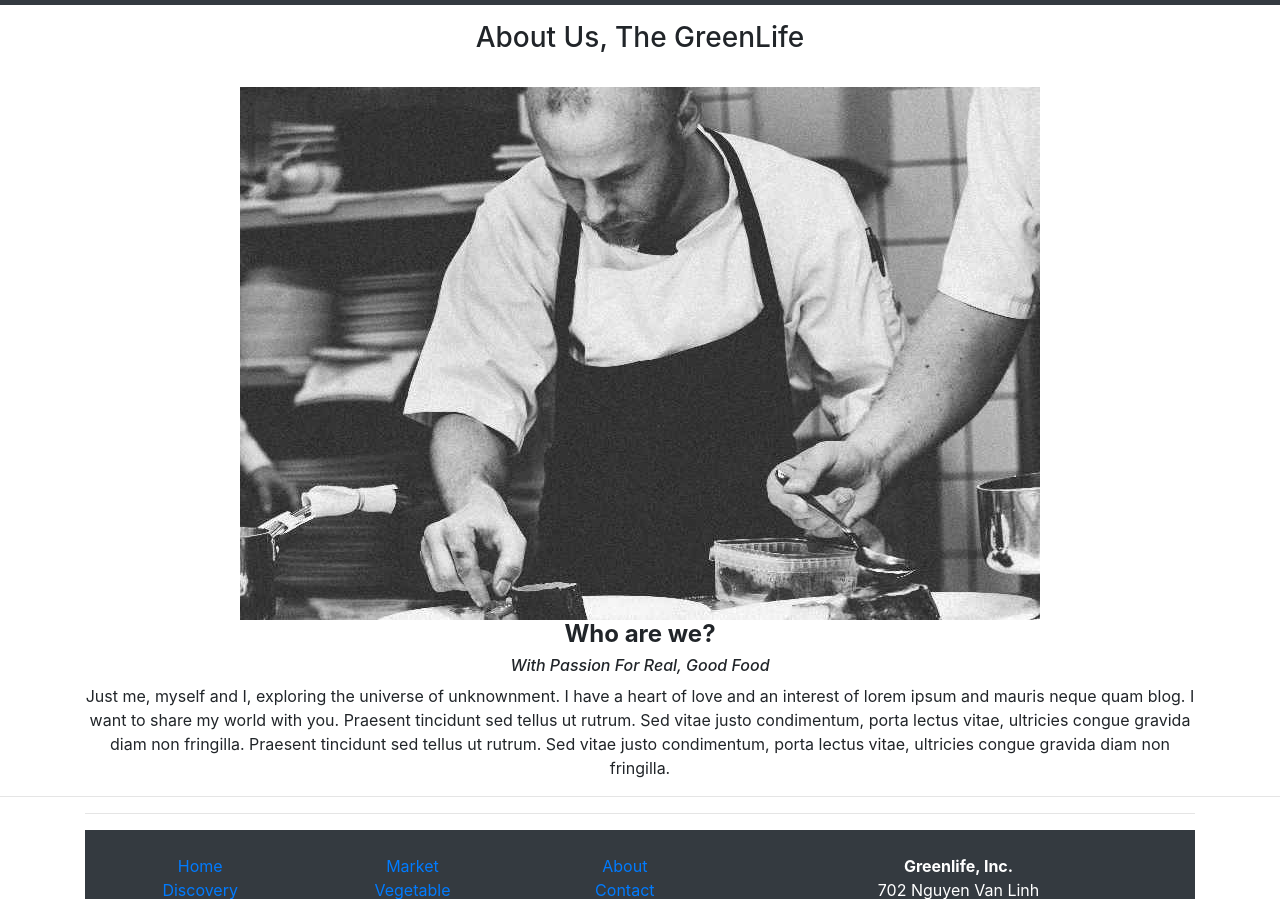
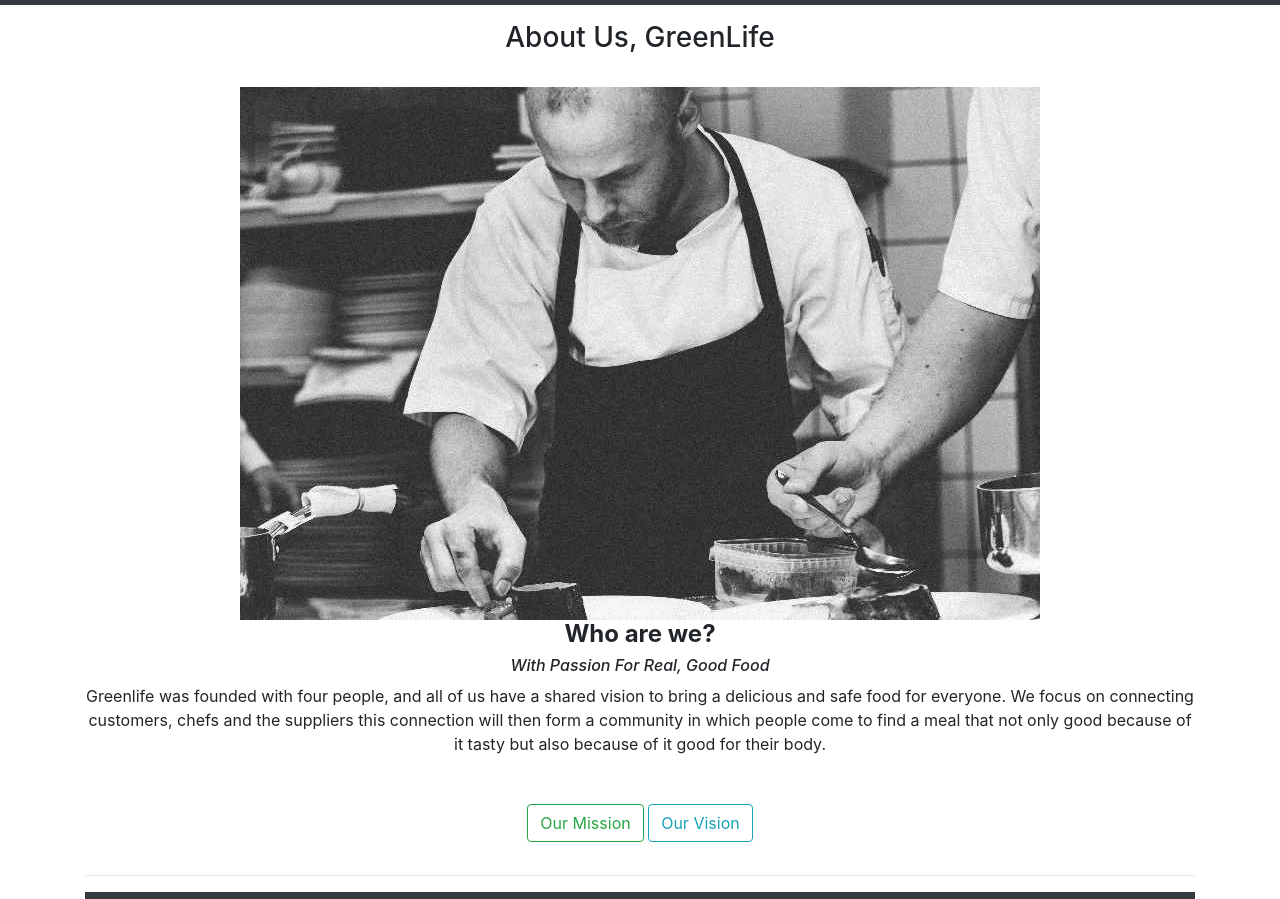
Before and after one commit to xtructt/xtructt.github.io, a plain HTML site: page about.htm in a window 1280 px wide. Shown: the part 51-950 px from the top of the page. Drawn offline with nearby package versions, Linux system fonts and the light colour scheme.

Commit message:
Add Vision and MIssion

```diff
--- a/about.htm
+++ b/about.htm
@@ -1,7 +1,9 @@
 <!DOCTYPE html>
 <!-- saved from url=(0064)https://www.w3schools.com/w3css/tryw3css_templates_food_blog.htm -->
-<html class="gr__w3schools_com"><head><meta http-equiv="Content-Type" content="text/html; charset=UTF-8"><title>About Greenlife</title>
-
+<html class="gr__w3schools_com">
+<head>
+<meta http-equiv="Content-Type" content="text/html; charset=UTF-8">
+<title>About Greenlife</title>
 <meta name="viewport" content="width=device-width, initial-scale=1">
 <meta name="Description" content="Our main mission is to deliver fresh, healthy and organic food to the doorstep of our consumers by partnering up with the finest organic vegetable providers in Vietnam combined with excellent chefs that provides a variety of homemade meals.">
 <meta name="keywords" content="Food, food near me, organic food, vegan,vegetarian, meat, dairy, milk, beef, pork, vegetable, asian cuisine, italian cuisine, vietnamese cuisine, american cuisine, pho, bun dau mam tom, bun bo hue, banh canh, cha gio, banh mi, banh xeo, food delivery, vietnamese rice, vietnamese food delivery, delivery, green food, tomatoes, spinach, kale, veggies, farmers, root vegetables, vegetable garden, chefs, cooking, cooks, cook, homemade, fresh, herbs, fresh herbs, organic lunchables, purely organic, organic produce delivery, sweet potato, microgreen, cabbage, meat and greens diet, asparagus, spring rolls, authentic vietnamese food, ho chi minh city, saigon, vietnam, restaurant">
@@ -11,20 +13,22 @@
 <script src="https://cdnjs.cloudflare.com/ajax/libs/popper.js/1.14.3/umd/popper.min.js" integrity="sha384-ZMP7rVo3mIykV+2+9J3UJ46jBk0WLaUAdn689aCwoqbBJiSnjAK/l8WvCWPIPm49" crossorigin="anonymous"></script>
 <script src="https://stackpath.bootstrapcdn.com/bootstrap/4.1.3/js/bootstrap.min.js" integrity="sha384-ChfqqxuZUCnJSK3+MXmPNIyE6ZbWh2IMqE241rYiqJxyMiZ6OW/JmZQ5stwEULTy" crossorigin="anonymous"></script>
 <style>
-<style>
-body,h1,h2,h3,h4,h5,h6 {font-family: "Karma", sans-serif}
-.w3-bar-block .w3-bar-item {padding:20px}
+<style> body, h1, h2, h3, h4, h5, h6 {
+font-family: "Karma", sans-serif
+}
+.w3-bar-block .w3-bar-item {
+    padding: 20px
+}
 </style>
-</head><body data-gr-c-s-loaded="true" cz-shortcut-listen="true">
+</head>
+<body data-gr-c-s-loaded="true" cz-shortcut-listen="true">
 <!-- Top menu -->
 <nav class="navbar navbar-expand-lg navbar-dark bg-dark sticky-top mb-3">
   <div class="container"> <a class="navbar-brand" href="#">Greenlife</a>
     <button class="navbar-toggler" type="button" data-toggle="collapse" data-target="#navbarSupportedContent" aria-controls="navbarSupportedContent" aria-expanded="false" aria-label="Toggle navigation"> <span class="navbar-toggler-icon"></span> </button>
     <div class="collapse navbar-collapse" id="navbarSupportedContent">
       <ul class="navbar-nav mr-auto">
-        <li class="nav-item Disable">
-              <a class="nav-link" href="./index.htm">Home <span class="sr-only">(current)</span></a>
-            </li>
+        <li class="nav-item Disable"> <a class="nav-link" href="./index.htm">Home <span class="sr-only">(current)</span></a> </li>
         <li class="nav-item disable"> <a class="nav-link" href="./discovery.htm">Discovery</a> </li>
         <li class="nav-item disable"> <a class="nav-link" href="./market.htm">Market</a> </li>
         <li class="nav-item disable"> <a class="nav-link disable" href="./cart.htm">Cart</a> </li>
@@ -41,18 +45,41 @@ body,h1,h2,h3,h4,h5,h6 {font-family: "Karma", sans-serif}
 
 <!-- !PAGE CONTENT! -->
 
-
 <!-- About Section -->
 <div class="container text-center">
-    <h3>About Us, The GreenLife</h3><br>
+  <h3>About Us, GreenLife</h3>
+  <br>
   <img src="./img/chef.jpg" alt="Me" class="w3-image" style="display:block;margin:auto" width="800" height="533">
   <div class="w3-padding-32">
     <h4><b>Who are we?</b></h4>
     <h6><i>With Passion For Real, Good Food</i></h6>
-      <p>Just me, myself and I, exploring the universe of unknownment. I have a heart of love and an interest of lorem ipsum and mauris neque quam blog. I want to share my world with you. Praesent tincidunt sed tellus ut rutrum. Sed vitae justo condimentum, porta lectus vitae, ultricies congue gravida diam non fringilla. Praesent tincidunt sed tellus ut rutrum. Sed vitae justo condimentum, porta lectus vitae, ultricies congue gravida diam non fringilla.</p>
+    <p>Greenlife was founded with four people, and all of us have a shared vision to bring a delicious and safe food for everyone. We focus on connecting customers, chefs and the suppliers this connection will then form a community in which people come to find a meal that not only good because of it tasty but also because of it good for their body.</p>
   </div>
 </div>
-  <hr>
+<!--Mission and Vision Statement-->
+<div class="container text-center mt-5">
+  <p> <a class="btn btn-outline-success" data-toggle="collapse" href="#Mission" role="button" aria-expanded="false" aria-controls="#Mission">Our Mission</a>
+    <button class="btn btn-outline-info mr-auto" type="button" data-toggle="collapse" data-target="#Vision" aria-expanded="false" aria-controls="Vision">Our Vision</button>
+  </p>
+  <div class="row">
+    <div class="col">
+      <div class="collapse multi-collapse" id="Mission">
+        <div class="card border-success">
+          <div class="card-header"><strong>Mission</strong></div>
+          <div class="card-body text-success"> Greenlife’s mission is aiming to bring homemade organic food for everyone. Creating a wide-open network of organic community online, we hope our service will benefit the demand for organic food in Vietnam. Moreover, we will ensure the quality of our food and the satisfaction of all shareholder while maintaining an ethical model for our company. </div>
+        </div>
+      </div>
+    </div>
+    <div class="col">
+      <div class="collapse multi-collapse" id="Vision">
+        <div class="card border-info">
+          <div class="card-header"><strong>Vision</strong></div>
+          <div class="card-body text-info"> Our vision is to promote awareness about the importance of the food we consume nowadays, especially in this fast-moving world where there are too many objectives for people pursuit that they tend to forget to look after their health. Greenlife hopes to create a substantial environment and a diverse network of people connected with each other. We care not only about the food but also, we care about the earth. Every year tons of plastic bag are throwing out of the environment causing many problems. By recognising that critical problem, Greenlife will only use the environmentally friendly plastic bag which made out of hemp trees. We hope our vision will inspire the community to create a better world. </div>
+        </div>
+      </div>
+    </div>
+  </div>
+</div>
 
 <!-- Footer -->
 <div class="container">
@@ -109,7 +136,6 @@ body,h1,h2,h3,h4,h5,h6 {font-family: "Karma", sans-serif}
 </div>
 <!-- End page content -->
 
-
 <script>
 // Script to open and close sidebar
 function w3_open() {
@@ -120,6 +146,5 @@ function w3_close() {
     document.getElementById("mySidebar").style.display = "none";
 }
 </script>
-
-
-</body></html>
+</body>
+</html>
```
Lines whose indentation alone changed are shown as unchanged.
